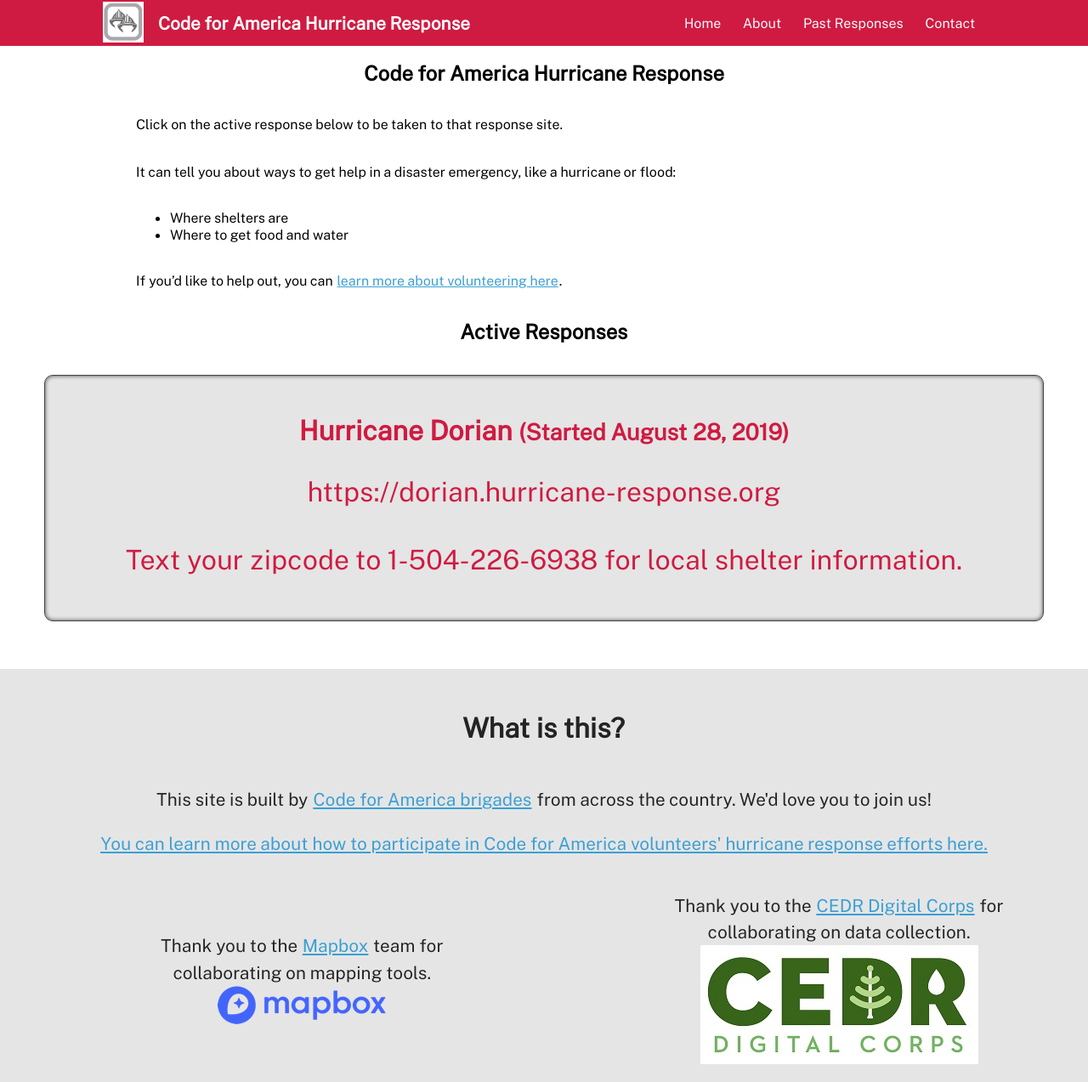
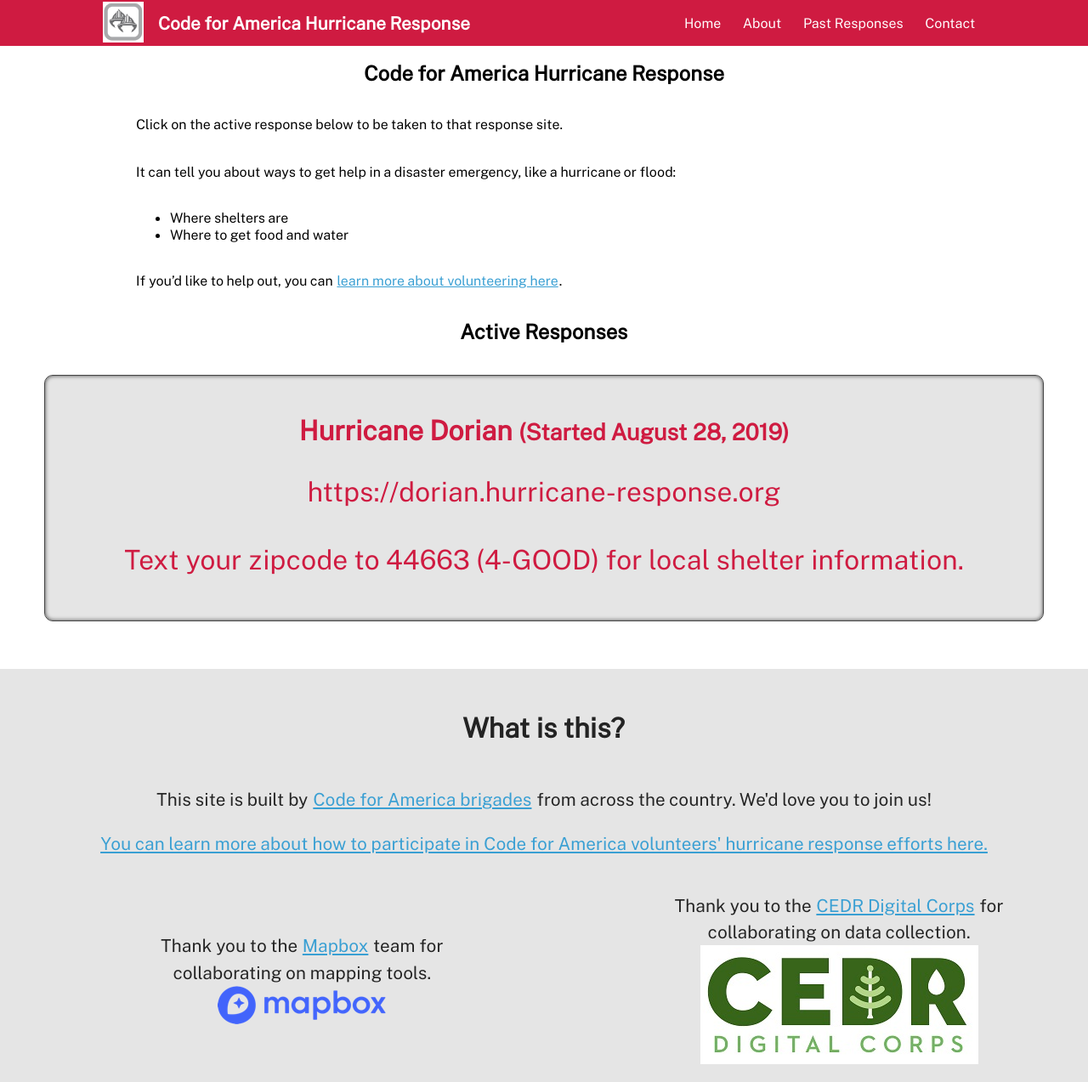
Before and after one commit to hurricane-response/response-hub, a Jekyll site: the page built from index.md, in a window 1280 px wide. Shown: the whole page at 85% size. Built offline with Jekyll 4.4.1, drawn with Linux system fonts in a browser that asks for light colours.

Commit message:
Update Dorian SMSBot number

```diff
--- a/_data/responses.yml
+++ b/_data/responses.yml
@@ -6,7 +6,7 @@ active:
     date: August/September 2019
     active: true
     url: https://dorian.hurricane-response.org
-    smsbot: 1-504-226-6938
+    smsbot: 44663 (4-GOOD)
 inactive:
   -
     title: Hurricane Barry
```
